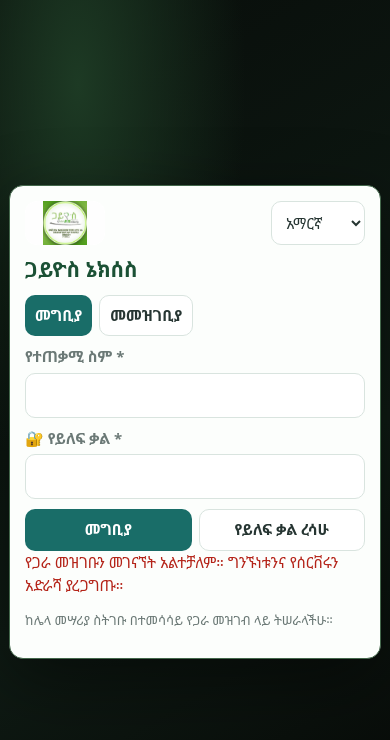
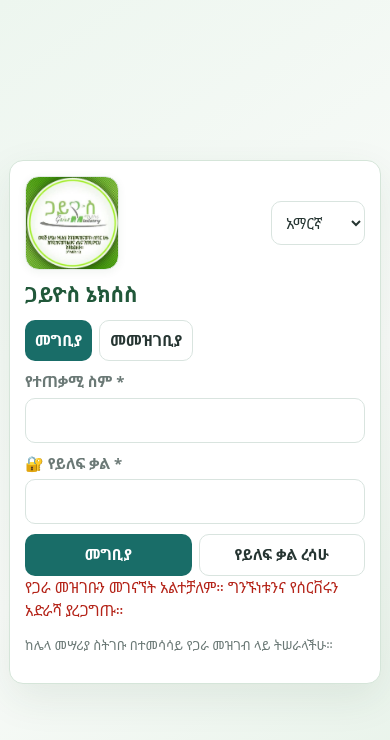
Before and after one commit to amanuelnegalign5-dotcom/gaius-ministry-nexus, a website: page index.html in a window 390 px wide. Drawn offline with Linux system fonts and the light colour scheme; no server answers.

Commit message:
style: restore compact white-logo login rather than wide black hero

```diff
--- a/gaius-brand.css
+++ b/gaius-brand.css
@@ -1,29 +1,44 @@
-/* Gaius Nexus 11.2: accessible ministry branding and private document library */
-#auth{min-height:100dvh;max-width:none;display:grid;place-items:center;
- background:radial-gradient(ellipse at 20% 10%,#1d3a24 0%,transparent 38%),linear-gradient(150deg,#080d0a,#0f1b14 60%,#070907);padding:24px 12px}
-#auth .login{width:min(100%,650px);max-width:650px;margin:0;padding:clamp(15px,3vw,29px);
- border:1px solid #43674b;background:#fcfefc;box-shadow:0 22px 72px #0007}
-.gaius-login-hero{margin:-2px -2px 16px;background:#000;min-height:170px;
- border-radius:15px;display:flex;flex-direction:column;align-items:center;justify-content:center;
- overflow:hidden;text-align:center;border:1px solid #314b35}
-.gaius-login-hero picture{display:block;width:100%;max-width:530px}
-.gaius-login-hero img{display:block;width:100%;height:clamp(130px,26vw,245px);
- object-fit:contain;object-position:center;background:#000}
-.gaius-login-hero p{font-weight:800;color:#a8cf91;font-size:.85rem;letter-spacing:.08em;margin:-8px 0 11px}
-#auth .login>.top .logo{width:80px;height:44px;border:0;opacity:.95}
-#auth .login h1{font-size:clamp(1.3rem,4vw,1.8rem);color:#1b5135}
+/* Gaius Nexus 11.2.1 — compact white official logo; no wide black login banner. */
+#auth{
+  min-height:100dvh;max-width:none;display:grid;place-items:center;
+  background:linear-gradient(145deg,#edf6ef 0%,#f9fbf9 55%,#e6f2e8 100%);
+  padding:clamp(10px,3vw,24px);
+}
+#auth .login{
+  width:min(100%,600px);max-width:600px;margin:0;
+  padding:clamp(15px,3vw,27px);
+  border:1px solid #d5e5d9;background:#fff;
+  box-shadow:0 14px 42px #244c2c17;
+}
+#auth .login>.top{align-items:center;flex-wrap:wrap}
+#auth .login>.top .logo{
+  width:108px;height:108px;min-width:108px;
+  background-color:#fff;background-size:contain;
+  border:1px solid #e1ebe3;border-radius:14px;
+  box-shadow:0 2px 8px #1b4f2710;
+}
+#auth .login h1{font-size:clamp(1.3rem,4vw,1.75rem);color:#21583a}
 #auth .login input:focus-visible,#auth .login select:focus-visible,
-.v11root input:focus-visible,.v11root button:focus-visible{outline:3px solid #7bc765;outline-offset:2px}
+.v11root input:focus-visible,.v11root button:focus-visible{
+  outline:3px solid #7bc765;outline-offset:2px;
+}
 .v11identity{min-width:0}
-.v11logo{object-fit:contain!important;background:#000;padding:3px;border-color:#396c4c!important}
+.v11logo{
+  object-fit:contain!important;background:#fff;padding:3px;
+  border-color:#d5e6d8!important;
+}
 .v11filecard{padding:15px;border-left:3px solid #77b95e}
 .v11filecard h3{overflow-wrap:anywhere;font-size:1rem}
 .v11grants{max-height:230px;overflow:auto;border:1px solid #d5e3d7;padding:10px;border-radius:10px}
 .v11grants label{display:flex;align-items:center;gap:9px;padding:7px 4px;font-size:.88rem}
 .v11grants input{width:20px;height:20px;flex:0 0 20px}
-.v11previewImage{width:100%;max-height:65vh;object-fit:contain;margin:12px auto;display:block;background:#0c100d}
+.v11previewImage{width:100%;max-height:65vh;object-fit:contain;margin:12px auto;display:block;background:#fff}
 .v11previewFrame{width:100%;min-height:60vh;display:block;border:1px solid #cad7ce;border-radius:10px;margin:12px 0}
 .v11filecard button,.v11FileGrants button{min-height:42px}
-@media(max-width:600px){#auth{padding:9px}#auth .login{border-radius:14px}
-.gaius-login-hero{min-height:150px}.gaius-login-hero img{height:160px}
-.v11logo{width:60px;height:60px}.v11previewFrame{min-height:58vh}}
+@media(max-width:600px){
+  #auth{padding:9px}
+  #auth .login{border-radius:14px}
+  #auth .login>.top .logo{width:94px;height:94px;min-width:94px}
+  .v11logo{width:60px;height:60px}
+  .v11previewFrame{min-height:58vh}
+}
```
